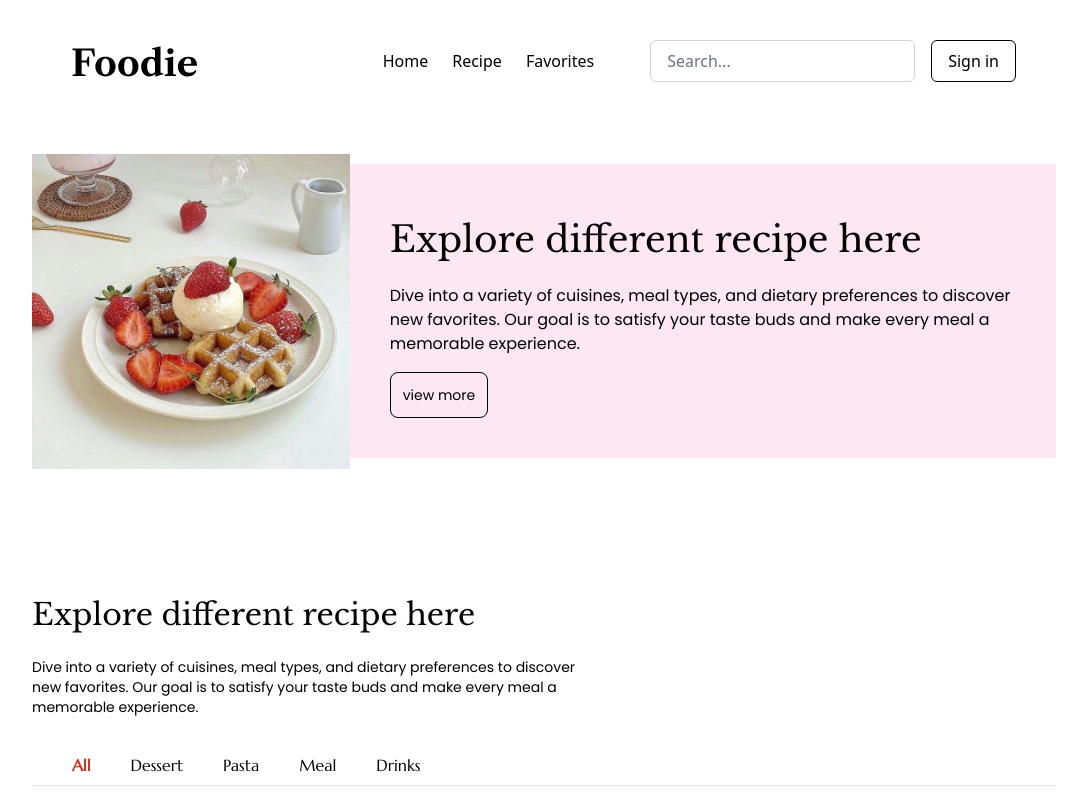
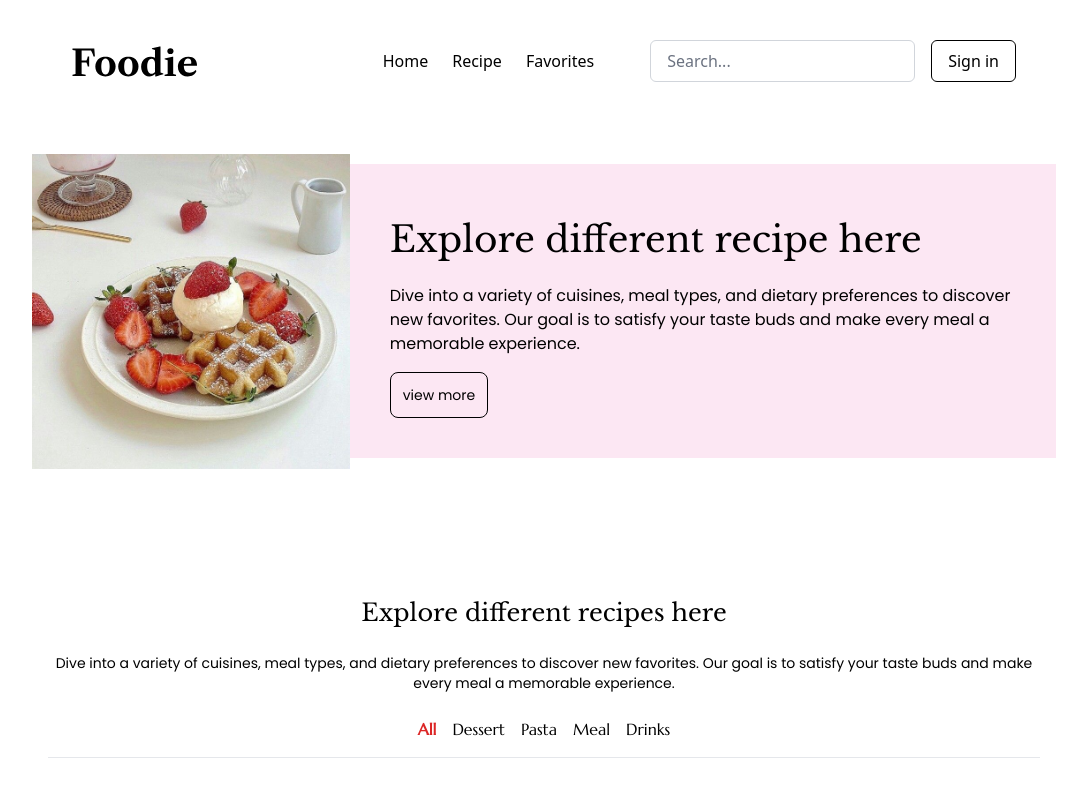
Before and after one commit to chwello/Foodie, a React (Vite) app: page / in a window 1280 px wide. Shown: the top 800 px of the page, without its empty margins (96-1183 px from the left). Built offline with nearby package versions, Linux system fonts and the light colour scheme.

Commit message:
adjust styling

```diff
--- a/src/components/ExploreRecipe/ExploreRecipe.jsx
+++ b/src/components/ExploreRecipe/ExploreRecipe.jsx
@@ -1,51 +1,43 @@
 import React, { useState } from "react";
 import { menu_list } from "../../assets/assets";
 
-const ExploreRecipe = ({category,setCategory}) => {
-
+const ExploreRecipe = ({ category, setCategory }) => {
   const [menu, setMenu] = useState("All");
 
   const handleClick = (item) => {
     setMenu(item.menu_name);
-    setCategory(prev=>prev===item.menu_name?"All":item.menu_name); // Update the category state
+    setCategory((prev) => (prev === item.menu_name ? "All" : item.menu_name));
   };
 
-
   return (
-    <div id="explore-recipe">
-      <h1 className="font-libreBaskerville text-3xl">
-        Explore different recipe here
+    <div id="explore-recipe" className="px-4 lg:px-0">
+      <h1 className="font-libreBaskerville text-2xl lg:text-3xl text-center lg:text-left">
+        Explore different recipes here
       </h1>
 
-      <p className="font-poppins text-sm mt-6">
+      <p className="font-poppins text-sm mt-6 text-center lg:text-left">
         Dive into a variety of cuisines, meal types, and dietary preferences to
-        discover <br />
-        new favorites. Our goal is to satisfy your taste buds and make every
-        meal a <br />
-        memorable experience.
+        discover new favorites. Our goal is to satisfy your taste buds and make
+        every meal a memorable experience.
       </p>
 
-      <div className="mt-9 flex flex-row gap-10 pl-10">
+      <div className="mt-6 flex flex-wrap justify-center lg:justify-start gap-4 lg:gap-10">
         {menu_list.map((item, index) => {
           return (
             <div
               key={index}
               onClick={() => handleClick(item)}
-
-              className={menu === item.menu_name ? "active" : ""}
-              style={
-                menu === item.menu_name
-                  ? { color: "#C43720", fontWeight: "bold", cursor: "pointer" }
-                  : { cursor: "pointer" }
-              }
+              className={`cursor-pointer font-marcellus ${
+                menu === item.menu_name ? "text-red-600 font-bold" : ""
+              }`}
             >
-              <p className="font-marcellus">{item.menu_name}</p>
+              <p>{item.menu_name}</p>
             </div>
           );
         })}
       </div>
 
-      <hr className=" mt-2 w-auto border-t-1 border-gray-200" />
+      <hr className="mt-4 border-t-1 border-gray-200" />
     </div>
   );
 };
--- a/src/pages/Recipe/Recipe.jsx
+++ b/src/pages/Recipe/Recipe.jsx
@@ -7,55 +7,55 @@ const Recipe = () => {
   const { food_list } = useContext(StoreContext);
 
   return (
-    <div className="justify-center items-center ml-14">
+    <div className="px-4 sm:px-8 lg:px-14 py-4">
       <div className="flex flex-col sm:flex-row gap-4 mt-16">
-        <div className="relative w-full sm:w-1/3 h-56">
+        <div className="relative w-full sm:w-1/3 h-48 sm:h-56">
           <img
             src={assets.recipepage_1}
             alt="Emerald Harmony Cake"
             className="w-full h-full object-cover rounded-md"
           />
-          <div className="absolute bottom-10 left-2 text-white text-xl font-medium font-libreCaslonText px-2 rounded-md z-10">
+          <div className="absolute bottom-2 sm:bottom-4 left-2 sm:left-4 text-white text-sm sm:text-xl font-medium font-libreCaslonText px-2 rounded-md z-10">
             Emerald Harmony Cake
           </div>
-          <div className="absolute bottom-2 left-2 flex items-center gap-2 z-10 ml-3 mb-3">
+          <div className="absolute bottom-1 sm:bottom-2 left-2 sm:left-4 flex items-center gap-2 z-10">
             <img
               src={assets.jennie_profile}
               alt="Profile"
               className="w-4 h-4 rounded-full"
             />
-            <p className="text-white font-poppins text-xs font-medium">
+            <p className="text-white font-poppins text-xs sm:text-sm font-medium">
               Jennie Kim
             </p>
           </div>
         </div>
-        <div className="relative w-full sm:w-1/4 h-56">
+        <div className="relative w-full sm:w-1/4 h-48 sm:h-56">
           <img
             src={assets.recipepage_4}
             alt="Zen Green Matcha Pancakes"
             className="w-full h-full object-cover rounded-md"
           />
-          <div className="absolute bottom-10 left-2 text-white text-xl font-medium font-libreCaslonText px-2 rounded-md z-10">
+          <div className="absolute bottom-2 sm:bottom-4 left-2 sm:left-4 text-white text-sm sm:text-xl font-medium font-libreCaslonText px-2 rounded-md z-10">
             Zen Green Matcha Pancakes
           </div>
         </div>
-        <div className="relative w-full sm:w-1/3 h-56">
+        <div className="relative w-full sm:w-1/3 h-48 sm:h-56">
           <img
             src={assets.recipepage_3}
             alt="Dream Pancake Stack"
             className="w-full h-full object-cover rounded-md"
           />
-          <div className="absolute bottom-10 left-2 text-white text-xl font-medium font-libreCaslonText px-2 rounded-md z-10">
+          <div className="absolute bottom-2 sm:bottom-4 left-2 sm:left-4 text-white text-sm sm:text-xl font-medium font-libreCaslonText px-2 rounded-md z-10">
             Dream Pancake Stack
           </div>
         </div>
       </div>
 
-      <div className="mt-32 font-libreBaskerville font-bold text-2xl">
+      <div className="mt-16 sm:mt-32 font-libreBaskerville font-bold text-xl sm:text-2xl">
         <p>What to cook this week</p>
       </div>
 
-      <div>
+      <div className="mt-8">
         {food_list.map((item, index) => (
           <FoodItem
             key={index}
@@ -66,7 +66,6 @@ const Recipe = () => {
           />
         ))}
       </div>
-      <div></div>
     </div>
   );
 };
```
Also changed, not shown: src/index.css (line endings or trailing spaces).
